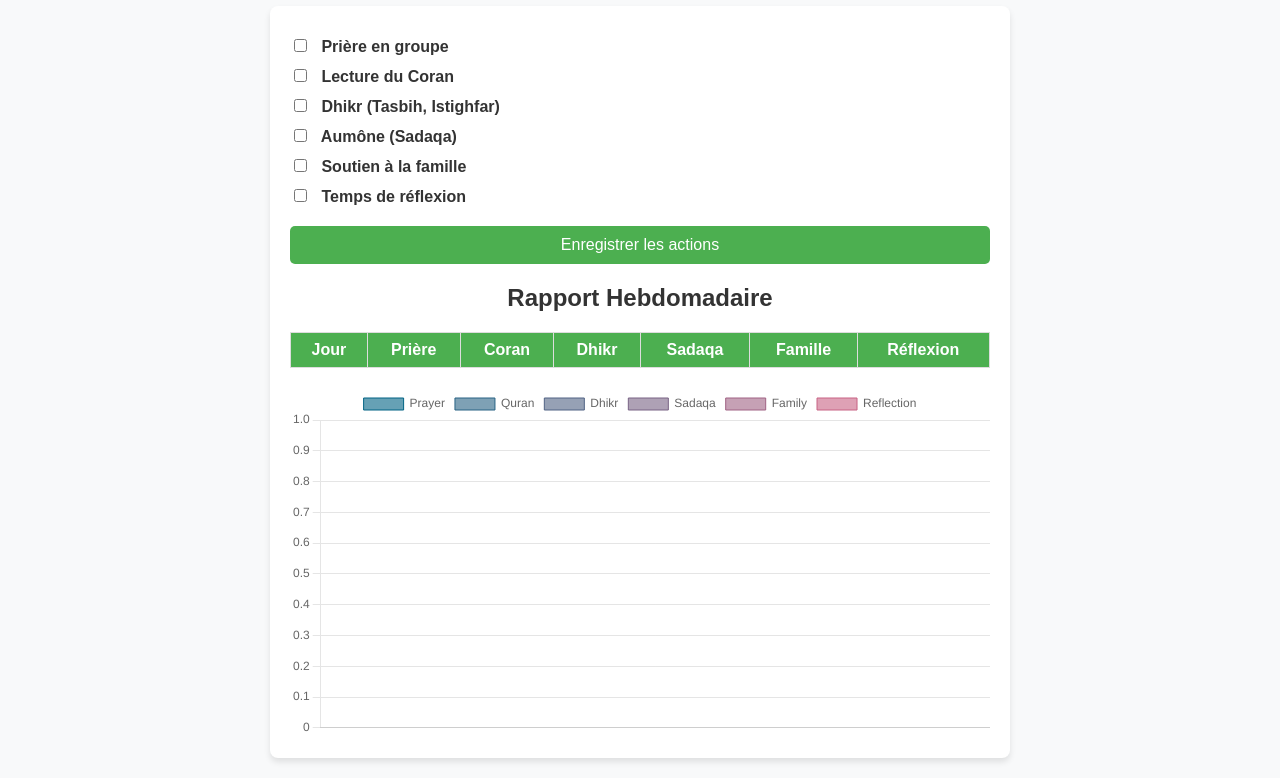
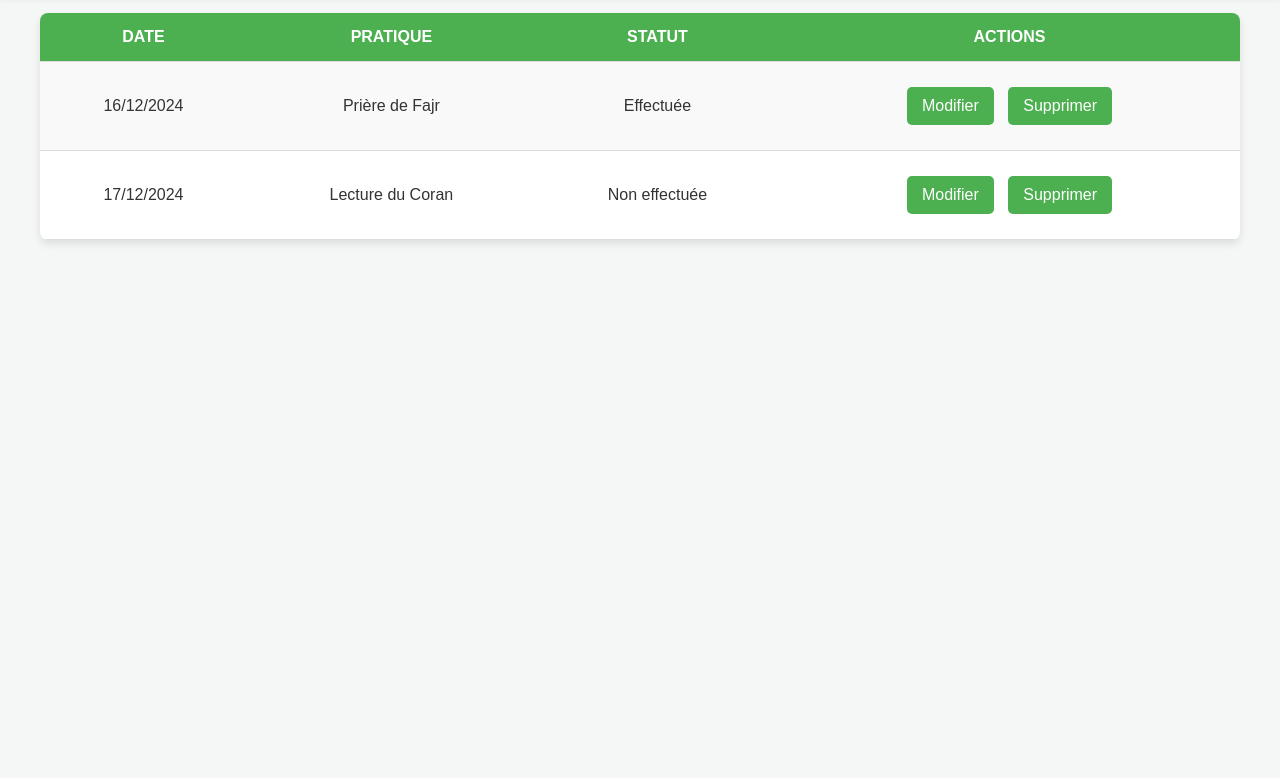
Before and after one commit to Haris692/Suivi_Spirituel, a plain HTML site: page index.html in a window 1280 px wide. Shown: the part 72-850 px from the top of the page. After the commit the page ends 800 px from the top, so only its background shows below. Drawn offline with nearby package versions, Linux system fonts and the light colour scheme.

Commit message:
Update index.html

```diff
--- a/index.html
+++ b/index.html
@@ -3,189 +3,183 @@
 <head>
   <meta charset="UTF-8">
   <meta name="viewport" content="width=device-width, initial-scale=1.0">
-    <title>Suivi Spirituel Amélioré</title>
-    <script src="https://cdn.jsdelivr.net/npm/chart.js"></script> <!-- Chart.js CDN -->
+  <title>Suivi Spirituel</title>
   <style>
+    /* ---- Style Général ---- */
     body {
-            font-family: Arial, sans-serif;
-            background-color: #f8f9fa;
+      font-family: 'Arial', sans-serif;
       margin: 0;
       padding: 0;
+      background-color: #f4f7f6;
       color: #333;
     }
-        h1, h2 {
-            text-align: center;
-            margin-top: 20px;
-        }
-        .container {
-            width: 90%;
-            max-width: 700px;
-            margin: 0 auto;
-            background: #fff;
-            box-shadow: 0px 4px 6px rgba(0, 0, 0, 0.1);
-            padding: 20px;
-            border-radius: 8px;
-            margin-bottom: 20px;
-        }
-        label {
-            display: block;
-            margin-top: 10px;
-            font-weight: bold;
-        }
-        input[type="checkbox"] {
-            margin-right: 10px;
-        }
-        .button {
-            display: block;
-            background: #4CAF50;
+
+    header {
+      background-color: #4CAF50;
       color: white;
       text-align: center;
-            padding: 10px 0;
-            margin-top: 20px;
-            border-radius: 5px;
-            cursor: pointer;
-            text-decoration: none;
+      padding: 1rem 0;
+      box-shadow: 0px 2px 10px rgba(0, 0, 0, 0.2);
     }
-        .button:hover {
-            background: #45a049;
+
+    h1 {
+      margin: 0;
+      font-size: 1.8rem;
     }
+
+    .container {
+      max-width: 1200px;
+      margin: 20px auto;
+      padding: 0 20px;
+    }
+
+    /* ---- Tableau ---- */
     table {
       width: 100%;
       border-collapse: collapse;
-            margin-top: 10px;
+      margin-top: 20px;
+      background: white;
+      box-shadow: 0 4px 8px rgba(0, 0, 0, 0.1);
+      border-radius: 8px;
+      overflow: hidden;
     }
+
     th, td {
-            border: 1px solid #ddd;
-            padding: 8px;
+      padding: 15px;
       text-align: center;
+      border-bottom: 1px solid #ddd;
     }
+
     th {
       background-color: #4CAF50;
       color: white;
+      text-transform: uppercase;
     }
-        canvas {
-            margin-top: 20px;
+
+    tr:nth-child(even) {
+      background-color: #f9f9f9;
+    }
+
+    tr:hover {
+      background-color: #f1f1f1;
+      transition: background-color 0.3s ease;
+    }
+
+    /* ---- Boutons ---- */
+    .button {
+      display: inline-block;
+      padding: 10px 15px;
+      background-color: #4CAF50;
+      color: white;
+      border: none;
+      border-radius: 5px;
+      cursor: pointer;
+      font-size: 1rem;
+      margin: 10px 5px;
+      text-align: center;
+      text-decoration: none;
+      transition: background-color 0.3s ease;
+    }
+
+    .button:hover {
+      background-color: #45a049;
+    }
+
+    /* ---- Cards pour mobiles ---- */
+    .card {
+      display: none;
+      background-color: white;
+      margin-bottom: 15px;
+      padding: 15px;
+      border-radius: 8px;
+      box-shadow: 0 2px 4px rgba(0, 0, 0, 0.1);
+    }
+
+    .card h3 {
+      margin: 0;
+      font-size: 1.2rem;
+      color: #4CAF50;
+    }
+
+    .card p {
+      margin: 5px 0;
+      font-size: 0.9rem;
+      color: #555;
+    }
+
+    /* ---- Responsive Design ---- */
+    @media (max-width: 768px) {
+      table {
+        display: none;
+      }
+
+      .card {
+        display: block;
+      }
+
+      header h1 {
+        font-size: 1.5rem;
+      }
+    }
+
+    @media (max-width: 480px) {
+      .button {
+        display: block;
+        width: 100%;
+        margin: 10px 0;
+      }
     }
   </style>
 </head>
 <body>
-    <h1>Suivi Spirituel Amélioré</h1>
+  <header>
+    <h1>Tableau de Suivi Spirituel</h1>
+  </header>
+
   <div class="container">
-        <form id="dailyForm">
-            <label><input type="checkbox" name="prayer" value="1"> Prière en groupe</label>
-            <label><input type="checkbox" name="quran" value="1"> Lecture du Coran</label>
-            <label><input type="checkbox" name="dhikr" value="1"> Dhikr (Tasbih, Istighfar)</label>
-            <label><input type="checkbox" name="sadaqa" value="1"> Aumône (Sadaqa)</label>
-            <label><input type="checkbox" name="family" value="1"> Soutien à la famille</label>
-            <label><input type="checkbox" name="reflection" value="1"> Temps de réflexion</label>
-            <a href="#" class="button" id="submitButton">Enregistrer les actions</a>
-        </form>
-
-        <h2>Rapport Hebdomadaire</h2>
-        <table id="reportTable">
-            <thead>
+    <!-- Tableau pour les écrans larges -->
+    <table>
       <tr>
-                    <th>Jour</th>
-                    <th>Prière</th>
-                    <th>Coran</th>
-                    <th>Dhikr</th>
-                    <th>Sadaqa</th>
-                    <th>Famille</th>
-                    <th>Réflexion</th>
+        <th>Date</th>
+        <th>Pratique</th>
+        <th>Statut</th>
+        <th>Actions</th>
       </tr>
-            </thead>
-            <tbody></tbody>
+      <tr>
+        <td>16/12/2024</td>
+        <td>Prière de Fajr</td>
+        <td>Effectuée</td>
+        <td>
+          <button class="button">Modifier</button>
+          <button class="button">Supprimer</button>
+        </td>
+      </tr>
+      <tr>
+        <td>17/12/2024</td>
+        <td>Lecture du Coran</td>
+        <td>Non effectuée</td>
+        <td>
+          <button class="button">Modifier</button>
+          <button class="button">Supprimer</button>
+        </td>
+      </tr>
     </table>
 
-        <canvas id="chart"></canvas>
+    <!-- Cards pour les petits écrans -->
+    <div class="card">
+      <h3>Date : 16/12/2024</h3>
+      <p><strong>Pratique :</strong> Prière de Fajr</p>
+      <p><strong>Statut :</strong> Effectuée</p>
+      <button class="button">Modifier</button>
+      <button class="button">Supprimer</button>
     </div>
-
-    <script>
-        const form = document.getElementById("dailyForm");
-        const submitButton = document.getElementById("submitButton");
-        const reportTable = document.querySelector("#reportTable tbody");
-
-        let weeklyData = JSON.parse(localStorage.getItem("weeklyData")) || [];
-
-        // Sauvegarder les actions
-        submitButton.addEventListener("click", (e) => {
-            e.preventDefault();
-
-            const today = new Date();
-            const formattedDate = today.toLocaleDateString("fr-FR", { weekday: 'long' });
-
-            const formData = {
-                jour: formattedDate,
-                prayer: form.elements['prayer'].checked ? 1 : 0,
-                quran: form.elements['quran'].checked ? 1 : 0,
-                dhikr: form.elements['dhikr'].checked ? 1 : 0,
-                sadaqa: form.elements['sadaqa'].checked ? 1 : 0,
-                family: form.elements['family'].checked ? 1 : 0,
-                reflection: form.elements['reflection'].checked ? 1 : 0,
-            };
-
-            weeklyData.push(formData);
-            localStorage.setItem("weeklyData", JSON.stringify(weeklyData));
-
-            updateTable();
-            updateChart();
-            form.reset();
-        });
-
-        // Mettre à jour le tableau des rapports
-        function updateTable() {
-            reportTable.innerHTML = "";
-            weeklyData.forEach((data) => {
-                const row = `
-                    <tr>
-                        <td>${data.jour}</td>
-                        <td>${data.prayer ? "✔" : "-"}</td>
-                        <td>${data.quran ? "✔" : "-"}</td>
-                        <td>${data.dhikr ? "✔" : "-"}</td>
-                        <td>${data.sadaqa ? "✔" : "-"}</td>
-                        <td>${data.family ? "✔" : "-"}</td>
-                        <td>${data.reflection ? "✔" : "-"}</td>
-                    </tr>
-                `;
-                reportTable.insertAdjacentHTML("beforeend", row);
-            });
-        }
-
-        // Créer et mettre à jour le graphique
-        const ctx = document.getElementById('chart').getContext('2d');
-        let chart;
-
-        function updateChart() {
-            const labels = weeklyData.map(item => item.jour);
-            const dataPoints = ["prayer", "quran", "dhikr", "sadaqa", "family", "reflection"];
-            const datasets = dataPoints.map((point, index) => ({
-                label: point.charAt(0).toUpperCase() + point.slice(1),
-                data: weeklyData.map(item => item[point]),
-                backgroundColor: `rgba(${index * 40}, 99, 132, 0.6)`,
-                borderColor: `rgba(${index * 40}, 99, 132, 1)`,
-                borderWidth: 1
-            }));
-
-            if (chart) chart.destroy();
-
-            chart = new Chart(ctx, {
-                type: 'bar',
-                data: {
-                    labels: labels,
-                    datasets: datasets
-                },
-                options: {
-                    responsive: true,
-                    scales: {
-                        y: { beginAtZero: true }
-                    }
-                }
-            });
-        }
-
-        // Initialiser le tableau et le graphique
-        updateTable();
-        updateChart();
-    </script>
+    <div class="card">
+      <h3>Date : 17/12/2024</h3>
+      <p><strong>Pratique :</strong> Lecture du Coran</p>
+      <p><strong>Statut :</strong> Non effectuée</p>
+      <button class="button">Modifier</button>
+      <button class="button">Supprimer</button>
+    </div>
+  </div>
 </body>
 </html>
```
Lines whose indentation alone changed are shown as unchanged.
